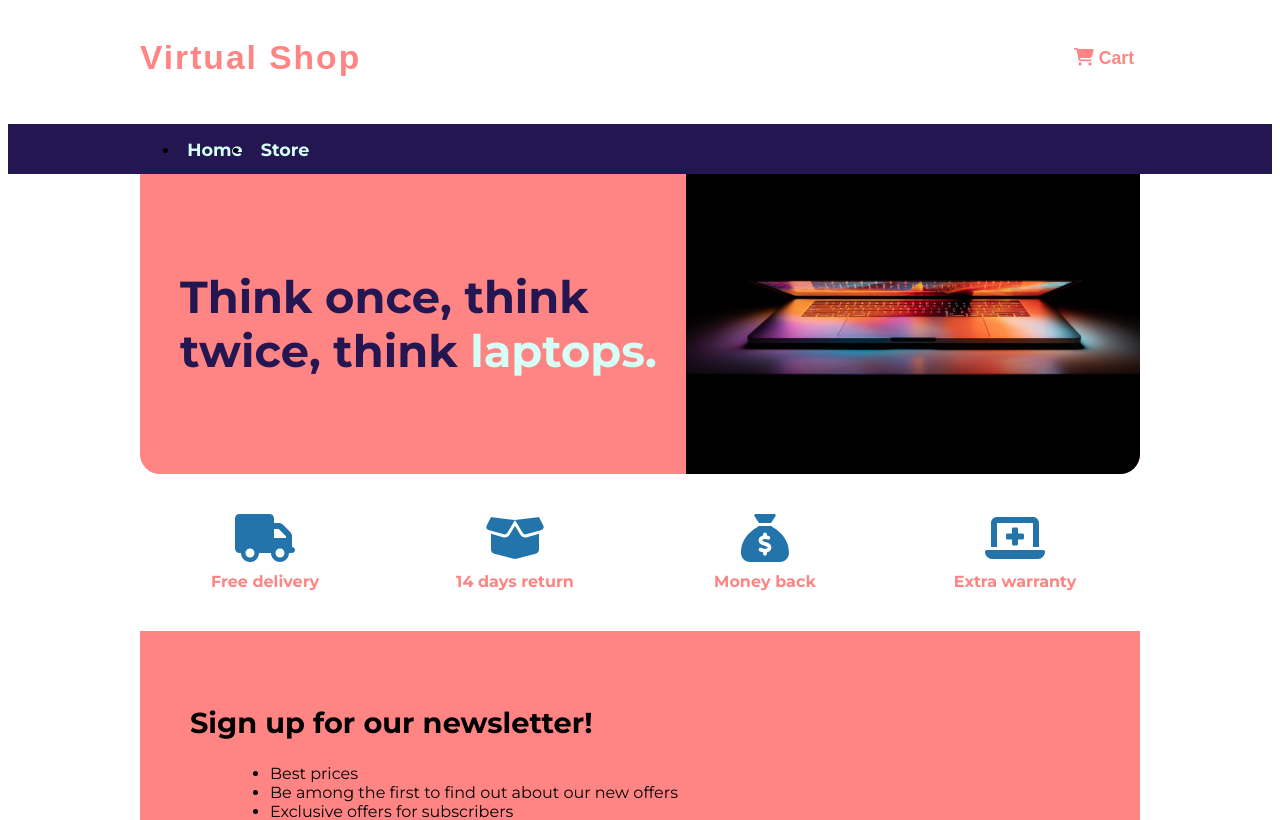
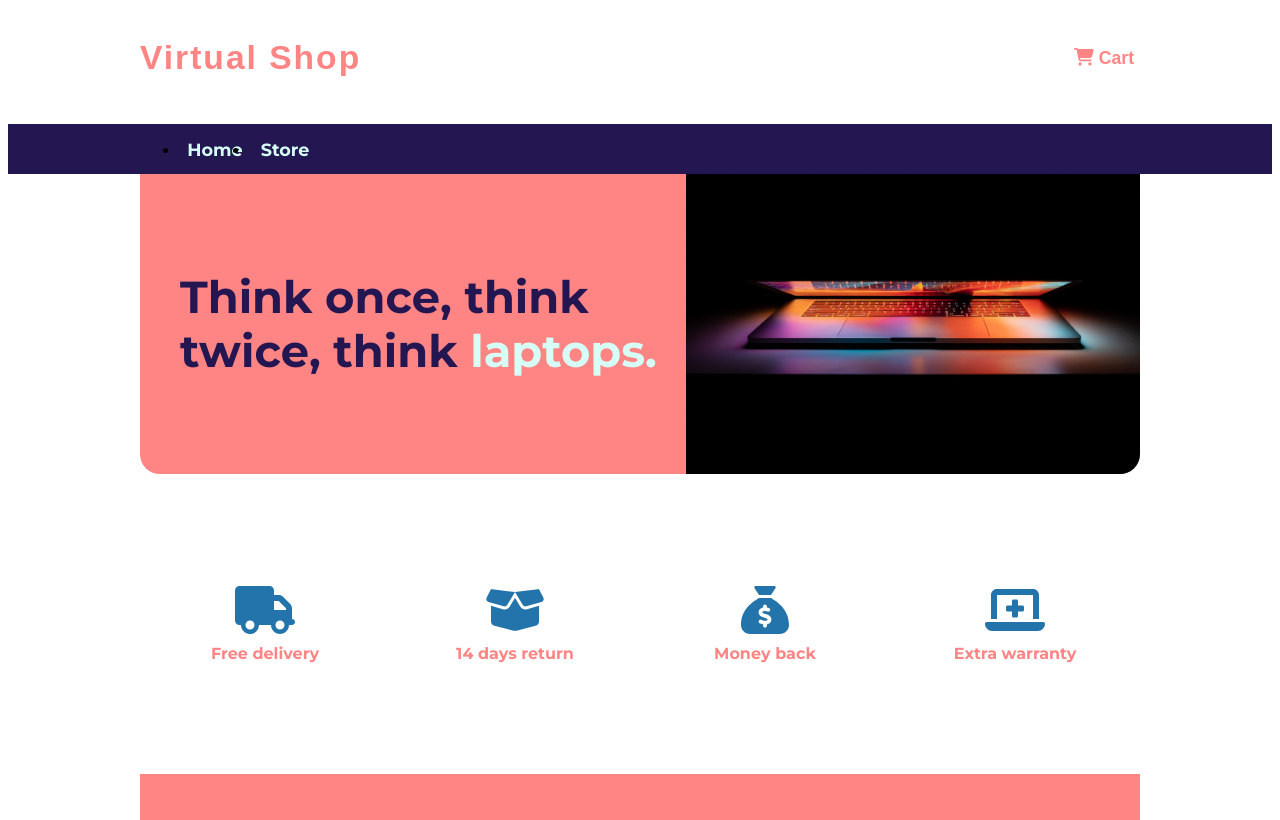
Before and after one commit to savawebdev/shopping-cart, a React (Create React App) app: page / in a window 1280 px wide. Shown: the top 820 px of the page. Built offline with nearby package versions, Linux system fonts and the light colour scheme; a web font is replaced by a local one.

Commit message:
Changed Benefits component height

```diff
--- a/src/components/Home/Benefits/Benefits.module.css
+++ b/src/components/Home/Benefits/Benefits.module.css
@@ -1,7 +1,9 @@
 .benefits {
+  align-items: center;
   display: grid;
   grid-template-columns: repeat(4, 1fr);
   justify-items: center;
+  height: 300px;
   margin-inline: auto;
   max-width: 1000px;
   padding-block: 40px;
```
